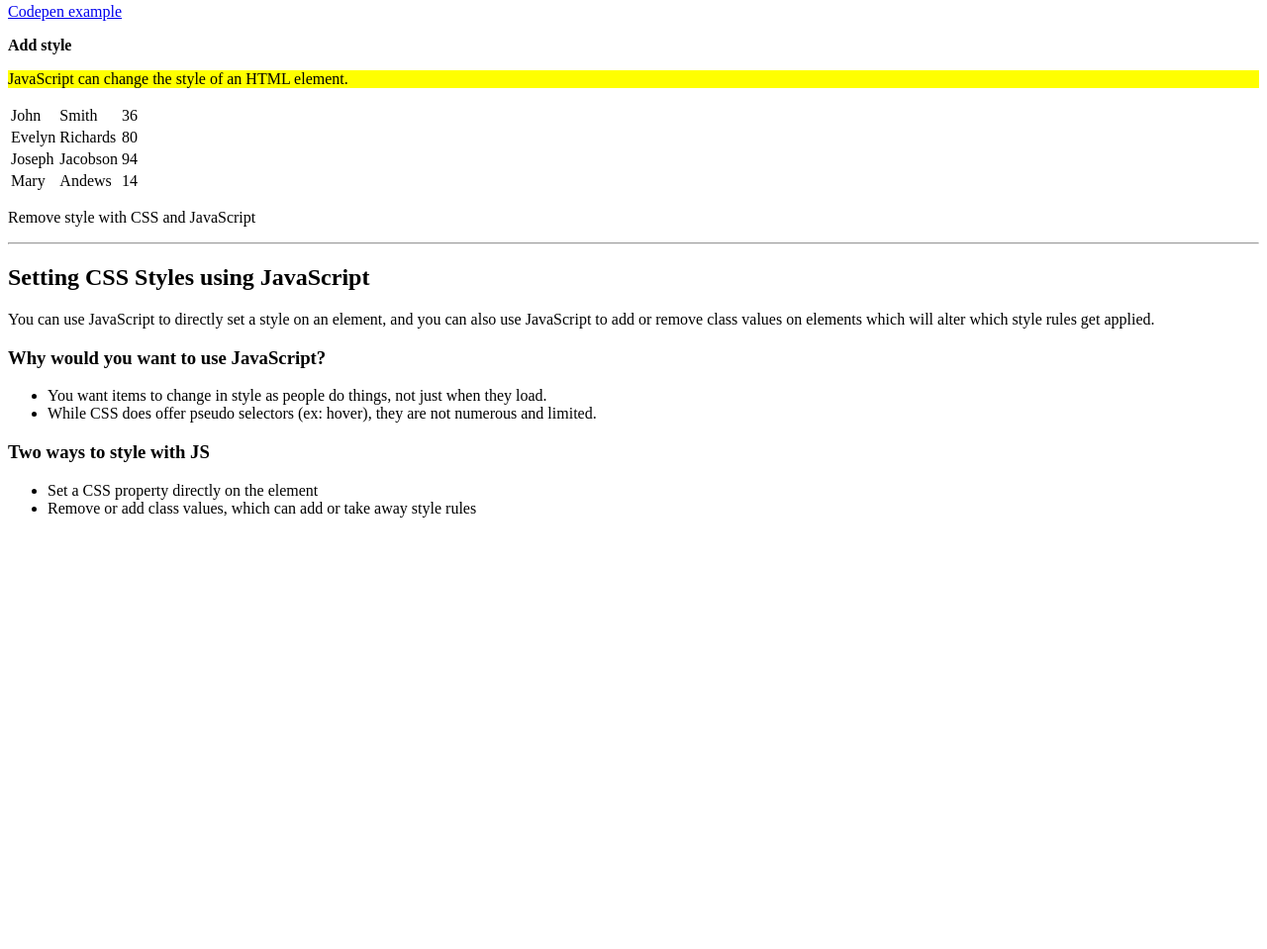
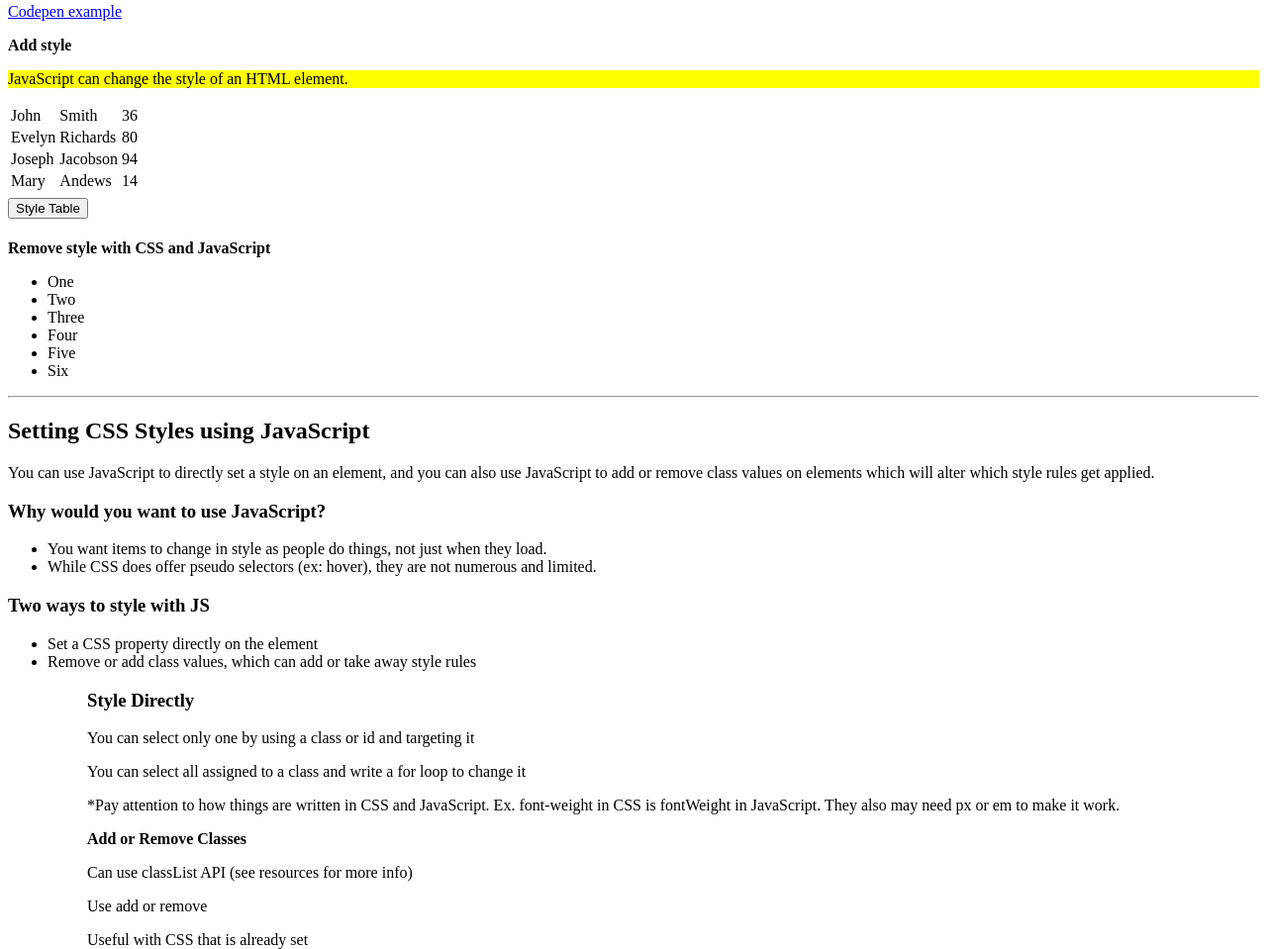
Before and after one commit to Larsen-Jeanette/cit261-portfolio, a PHP site: page /topics/7.php in a window 1280 px wide. Shown: the part 434-1393 px from the top of the page at 99% size. Before the commit the page ends 957 px from the top, so only its background shows below. Run offline with PHP 8.4, Linux system fonts and the light colour scheme.

Commit message:
Added javascript trigger for css.

```diff
--- a/style.css
+++ b/style.css
@@ -1,3 +1,7 @@
+button {
+  margin: 5px 0;
+}
+
 ul#nav {
   list-style-type: none;
 }
@@ -146,6 +150,7 @@ h1.titleEnter {
     font-weight: 300;
     font-size: 30px;
     height: 10px;
+    margin-top: 5px;
     text-transform: uppercase;
     animation-name: slideInUp;
     animation-duration: 1.5s;
--- a/topics/7.php
+++ b/topics/7.php
@@ -22,29 +22,6 @@
 
 <p id="fact">JavaScript can change the style of an HTML element.</p>
 
-<script type="text/javascript">
-  var myElement = document.querySelector("#fact");
-  myElement.style.backgroundColor = "yellow";
-
-  var myElements = document.querySelectorAll(".light");
-
-  for (var i = 0; i < myElements.length; i++) {
-      myElements[i].style.backgroundColor = "#C8C8C8";
-  }
-
-  var myElements = document.querySelectorAll(".title");
-
-  for (var i = 0; i < myElements.length; i++) {
-      myElements[i].style.fontWeight = "bold";
-  }
-
-  // // var theDropDown = document.querySelector("#dropDown");
-  // // theDropDown.classList.add("disableMenu");
-
-  var theDropDown = document.querySelector("#dropDown");
-  theDropDown.classList.remove("disableMenu");
-</script>
-
   <table>
   <tr>
     <td>John</td>
@@ -68,6 +45,8 @@
   </tr>
 </table>
 
+<button onclick="styleTable()">Style Table</button>
+
 <p class="title">Remove style with CSS and JavaScript</p>
 <!-- <ul id="dropDown"> -->
 <ul class="disableMenu" id="dropDown">
@@ -78,6 +57,35 @@
     <li>Five</li>
     <li>Six</li>
 </ul>
+
+
+<!-- adds gray background to table -->
+<script>
+function styleTable() {
+  var table = document.querySelectorAll(".light");
+
+  for (var i = 0; i < table.length; i++) {
+      table[i].style.backgroundColor = "#C8C8C8";
+  }
+}
+</script>
+
+<script type="text/javascript">
+  var myElement = document.querySelector("#fact");
+  myElement.style.backgroundColor = "yellow";
+
+  var myElements = document.querySelectorAll(".title");
+
+  for (var i = 0; i < myElements.length; i++) {
+      myElements[i].style.fontWeight = "bold";
+  }
+
+  // // var theDropDown = document.querySelector("#dropDown");
+  // // theDropDown.classList.add("disableMenu");
+
+  var theDropDown = document.querySelector("#dropDown");
+  theDropDown.classList.remove("disableMenu");
+</script>
 
 <hr>
 
@@ -99,20 +107,19 @@
   <li>Remove or add class values, which can add or take away style rules</li>
 <ul>
 
-<!-- <h3>Style Directly</h3>
+<h3>Style Directly</h3>
 
-You can select only one by using a class or id and targeting it
-You can select all assigned to a class and write a for loop to change it
-*Pay attention to how things are written in CSS and JavaScript. Ex. font-weight in CSS is fontWeight in JavaScript. They also may need px or em to make it work.
+<p>You can select only one by using a class or id and targeting it</p>
+<p>You can select all assigned to a class and write a for loop to change it</p>
+<p>*Pay attention to how things are written in CSS and JavaScript. Ex. font-weight in CSS is fontWeight in JavaScript. They also may need px or em to make it work.</p>
 
-Add or Remove Classes
+<strong>Add or Remove Classes</strong>
 
-Can use classList API (see resources for more info)
-Use add or remove
-Useful with CSS that is already set
-Example Code
+<p>Can use classList API (see resources for more info)</p>
+<p>Use add or remove</p>
+<p>Useful with CSS that is already set</p>
 
-http://codepen.io/jnetlar4/pen/JGeGOX
+<!-- http://codepen.io/jnetlar4/pen/JGeGOX
 
 Resources
 
```
